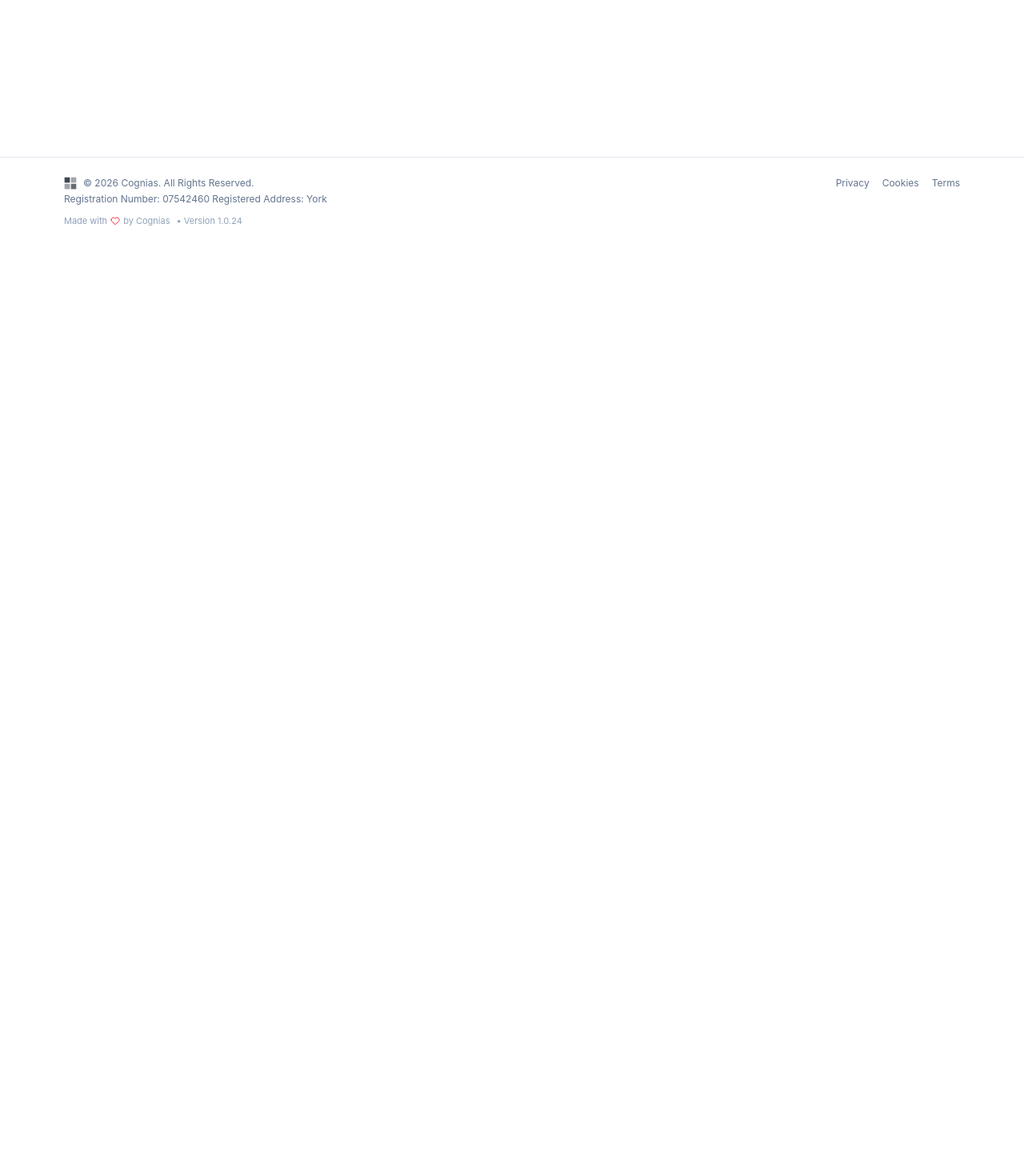
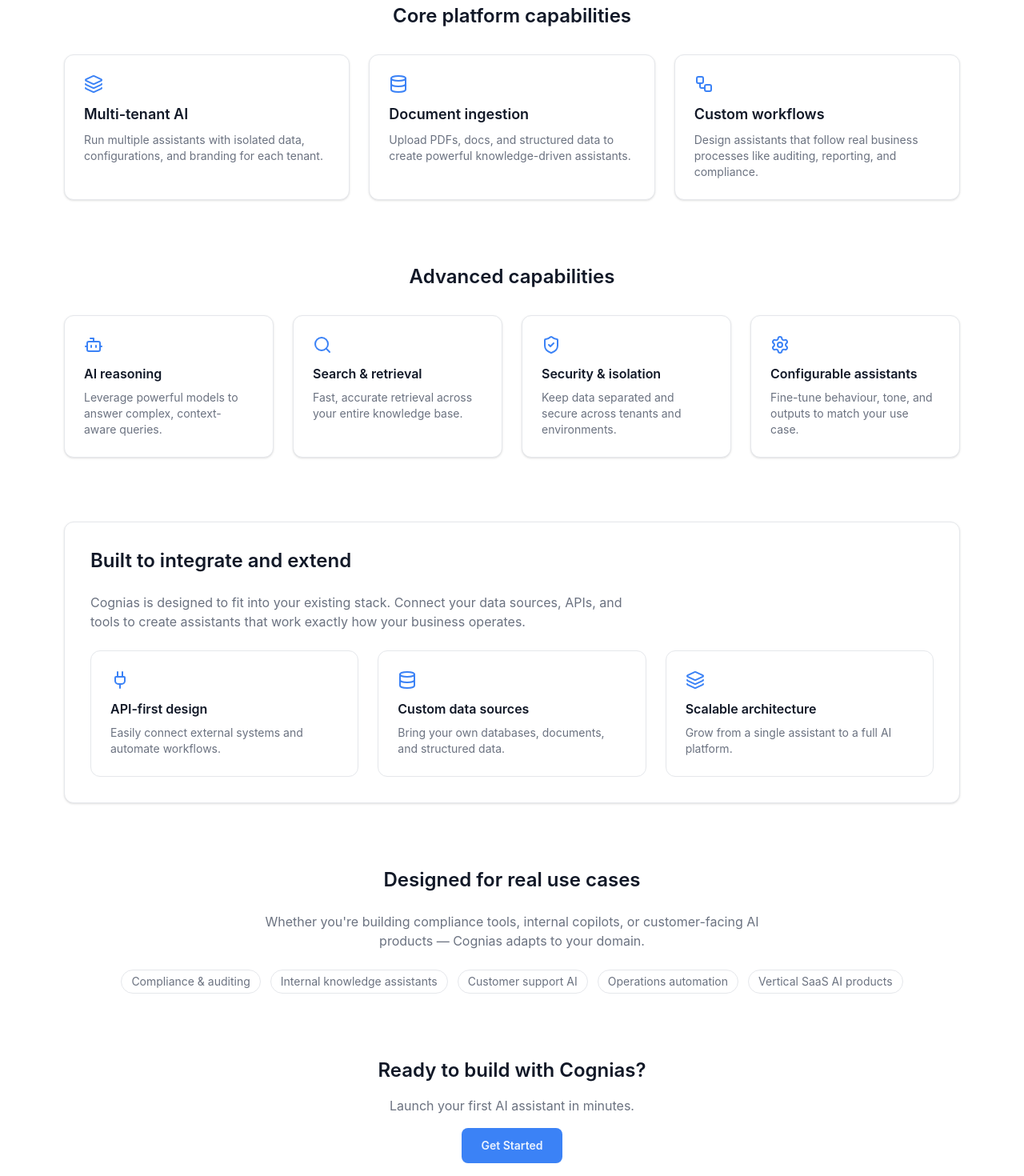
Before and after one commit to prandle/cognias-marketing, a React (Vite) app: page /features in a window 1280 px wide. Shown: the part 320-1790 px from the top of the page at 80% size. Before the commit the page ends 800 px from the top, so only its background shows below. Built offline with nearby package versions, Linux system fonts and the light colour scheme.

Commit message:
features

```diff
--- a/src/pages/features.tsx
+++ b/src/pages/features.tsx
@@ -1,15 +1,221 @@
-import { SEO } from "../components/ui/index"
-
+import { SEO, Button } from "../components/ui/index";
+import {
+  Database,
+  Layers,
+  Workflow,
+  ShieldCheck,
+  Bot,
+  Settings,
+  Search,
+  Plug
+} from "lucide-react";
 
 export default function FeaturesPage() {
   return (
     <>
       <SEO
-                title="Cognias - AI Assistants for Your Business"
-                description="Build AI assistants for compliance, auditing, and business workflows with Cognias."
+        title="Features - Cognias"
+        description="Explore the features of Cognias — build, deploy and scale AI assistants for real business workflows."
       />
 
-            <h1>Features</h1>
+      <div className="mx-auto w-full max-w-6xl px-4 py-12 space-y-20">
+
+        {/* ========================================= */}
+        {/* HERO */}
+        {/* ========================================= */}
+        <section className="text-center space-y-6">
+          <h1 className="text-4xl md:text-5xl font-semibold text-text">
+            Everything you need to build AI assistants
+          </h1>
+
+          <p className="text-lg text-muted max-w-2xl mx-auto">
+            From document ingestion to multi-tenant deployments — Cognias
+            gives you the tools to create powerful, production-ready AI systems.
+          </p>
+        </section>
+
+        {/* ========================================= */}
+        {/* CORE FEATURES */}
+        {/* ========================================= */}
+        <section className="space-y-8">
+          <h2 className="text-2xl font-semibold text-text text-center">
+            Core platform capabilities
+          </h2>
+
+          <div className="grid gap-6 md:grid-cols-3">
+            {[
+              {
+                title: "Multi-tenant AI",
+                desc: "Run multiple assistants with isolated data, configurations, and branding for each tenant.",
+                icon: <Layers className="mb-3 text-primary" />,
+              },
+              {
+                title: "Document ingestion",
+                desc: "Upload PDFs, docs, and structured data to create powerful knowledge-driven assistants.",
+                icon: <Database className="mb-3 text-primary" />,
+              },
+              {
+                title: "Custom workflows",
+                desc: "Design assistants that follow real business processes like auditing, reporting, and compliance.",
+                icon: <Workflow className="mb-3 text-primary" />,
+              },
+            ].map((feature) => (
+              <div
+                key={feature.title}
+                className="bg-surface border border-border rounded-[var(--radius-lg)] p-6 shadow-sm hover:shadow-md hover:-translate-y-1 transition"
+              >
+                {feature.icon}
+                <h3 className="text-lg font-semibold text-text mb-2">
+                  {feature.title}
+                </h3>
+                <p className="text-sm text-muted">{feature.desc}</p>
+              </div>
+            ))}
+          </div>
+        </section>
+
+        {/* ========================================= */}
+        {/* ADVANCED FEATURES */}
+        {/* ========================================= */}
+        <section className="space-y-8">
+          <h2 className="text-2xl font-semibold text-text text-center">
+            Advanced capabilities
+          </h2>
+
+          <div className="grid gap-6 md:grid-cols-4">
+            {[
+              {
+                title: "AI reasoning",
+                desc: "Leverage powerful models to answer complex, context-aware queries.",
+                icon: <Bot className="mb-3 text-primary" />,
+              },
+              {
+                title: "Search & retrieval",
+                desc: "Fast, accurate retrieval across your entire knowledge base.",
+                icon: <Search className="mb-3 text-primary" />,
+              },
+              {
+                title: "Security & isolation",
+                desc: "Keep data separated and secure across tenants and environments.",
+                icon: <ShieldCheck className="mb-3 text-primary" />,
+              },
+              {
+                title: "Configurable assistants",
+                desc: "Fine-tune behaviour, tone, and outputs to match your use case.",
+                icon: <Settings className="mb-3 text-primary" />,
+              },
+            ].map((feature) => (
+              <div
+                key={feature.title}
+                className="bg-surface border border-border rounded-[var(--radius-lg)] p-6 shadow-sm hover:shadow-md hover:-translate-y-1 transition"
+              >
+                {feature.icon}
+                <h3 className="text-md font-semibold text-text mb-2">
+                  {feature.title}
+                </h3>
+                <p className="text-sm text-muted">{feature.desc}</p>
+              </div>
+            ))}
+          </div>
+        </section>
+
+        {/* ========================================= */}
+        {/* INTEGRATIONS / EXTENSIBILITY */}
+        {/* ========================================= */}
+        <section className="bg-surface border border-border rounded-[var(--radius-lg)] p-8 shadow-sm space-y-6">
+          <h2 className="text-2xl font-semibold text-text">
+            Built to integrate and extend
+          </h2>
+
+          <p className="text-muted max-w-2xl">
+            Cognias is designed to fit into your existing stack. Connect your
+            data sources, APIs, and tools to create assistants that work exactly
+            how your business operates.
+          </p>
+
+          <div className="grid md:grid-cols-3 gap-6">
+            {[
+              {
+                title: "API-first design",
+                desc: "Easily connect external systems and automate workflows.",
+                icon: <Plug className="mb-3 text-primary" />,
+              },
+              {
+                title: "Custom data sources",
+                desc: "Bring your own databases, documents, and structured data.",
+                icon: <Database className="mb-3 text-primary" />,
+              },
+              {
+                title: "Scalable architecture",
+                desc: "Grow from a single assistant to a full AI platform.",
+                icon: <Layers className="mb-3 text-primary" />,
+              },
+            ].map((feature) => (
+              <div
+                key={feature.title}
+                className="bg-background border border-border rounded-[var(--radius-lg)] p-6"
+              >
+                {feature.icon}
+                <h3 className="text-md font-semibold text-text mb-2">
+                  {feature.title}
+                </h3>
+                <p className="text-sm text-muted">{feature.desc}</p>
+              </div>
+            ))}
+          </div>
+        </section>
+
+        {/* ========================================= */}
+        {/* USE CASE STRIP */}
+        {/* ========================================= */}
+        <section className="text-center space-y-6">
+          <h2 className="text-2xl font-semibold text-text">
+            Designed for real use cases
+          </h2>
+
+          <p className="text-muted max-w-2xl mx-auto">
+            Whether you're building compliance tools, internal copilots, or
+            customer-facing AI products — Cognias adapts to your domain.
+          </p>
+
+          <div className="flex flex-wrap justify-center gap-3 text-sm text-muted">
+            {[
+              "Compliance & auditing",
+              "Internal knowledge assistants",
+              "Customer support AI",
+              "Operations automation",
+              "Vertical SaaS AI products",
+            ].map((item) => (
+              <span
+                key={item}
+                className="px-3 py-1 border border-border rounded-full bg-surface"
+              >
+                {item}
+              </span>
+            ))}
+          </div>
+        </section>
+
+        {/* ========================================= */}
+        {/* CTA */}
+        {/* ========================================= */}
+        <section className="text-center space-y-4">
+          <h2 className="text-2xl font-semibold text-text">
+            Ready to build with Cognias?
+          </h2>
+
+          <p className="text-muted">
+            Launch your first AI assistant in minutes.
+          </p>
+
+          <a href="https://app.cognias.io">
+            <Button className="px-6 py-3">
+              Get Started
+            </Button>
+          </a>
+        </section>
+
+      </div>
     </>
   );
 }
--- a/src/version.json
+++ b/src/version.json
@@ -1,3 +1,3 @@
 {
-  "build": 24
+  "build": 25
 }
```
Also changed, not shown: 1 other file (tests, documents, lock files or other folders). Lines whose indentation alone changed are shown as unchanged.
